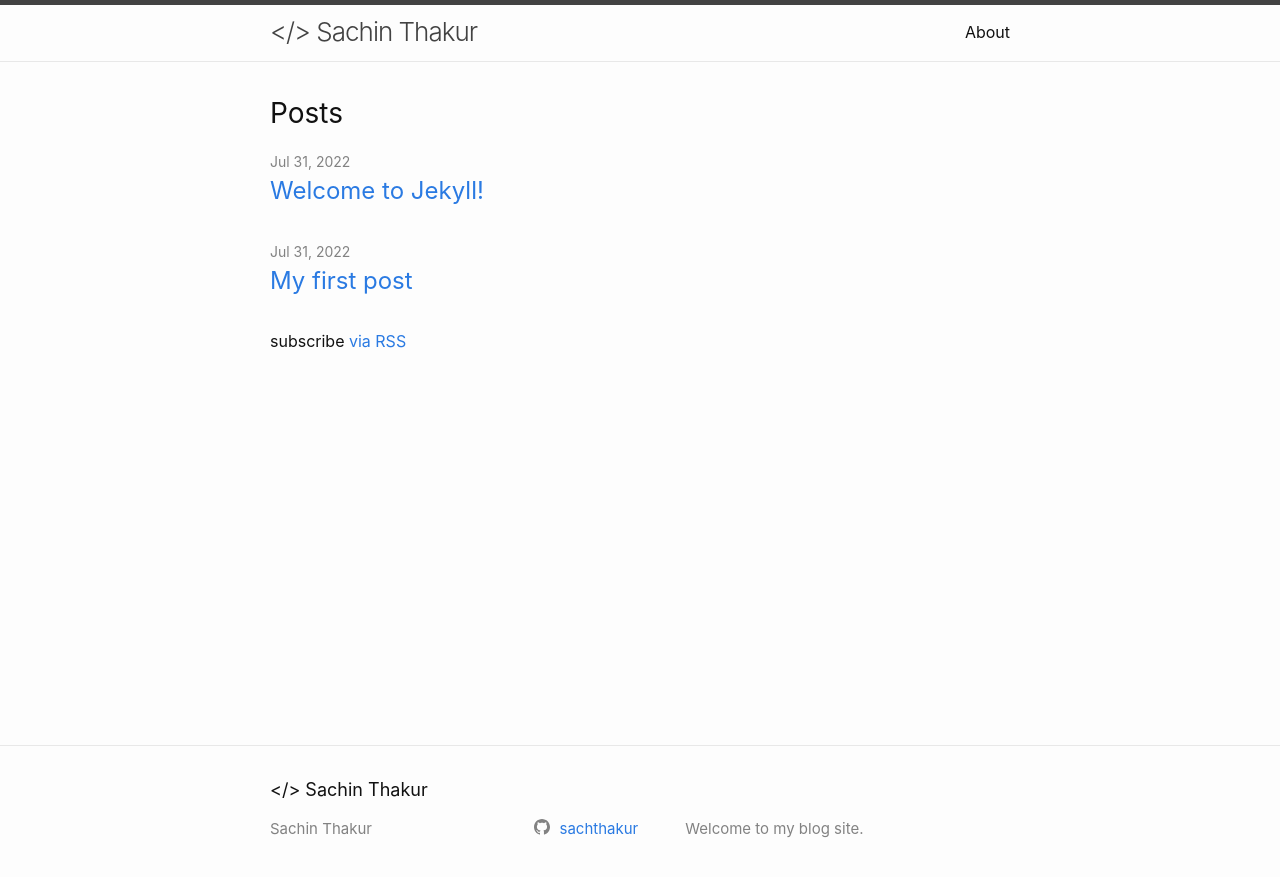
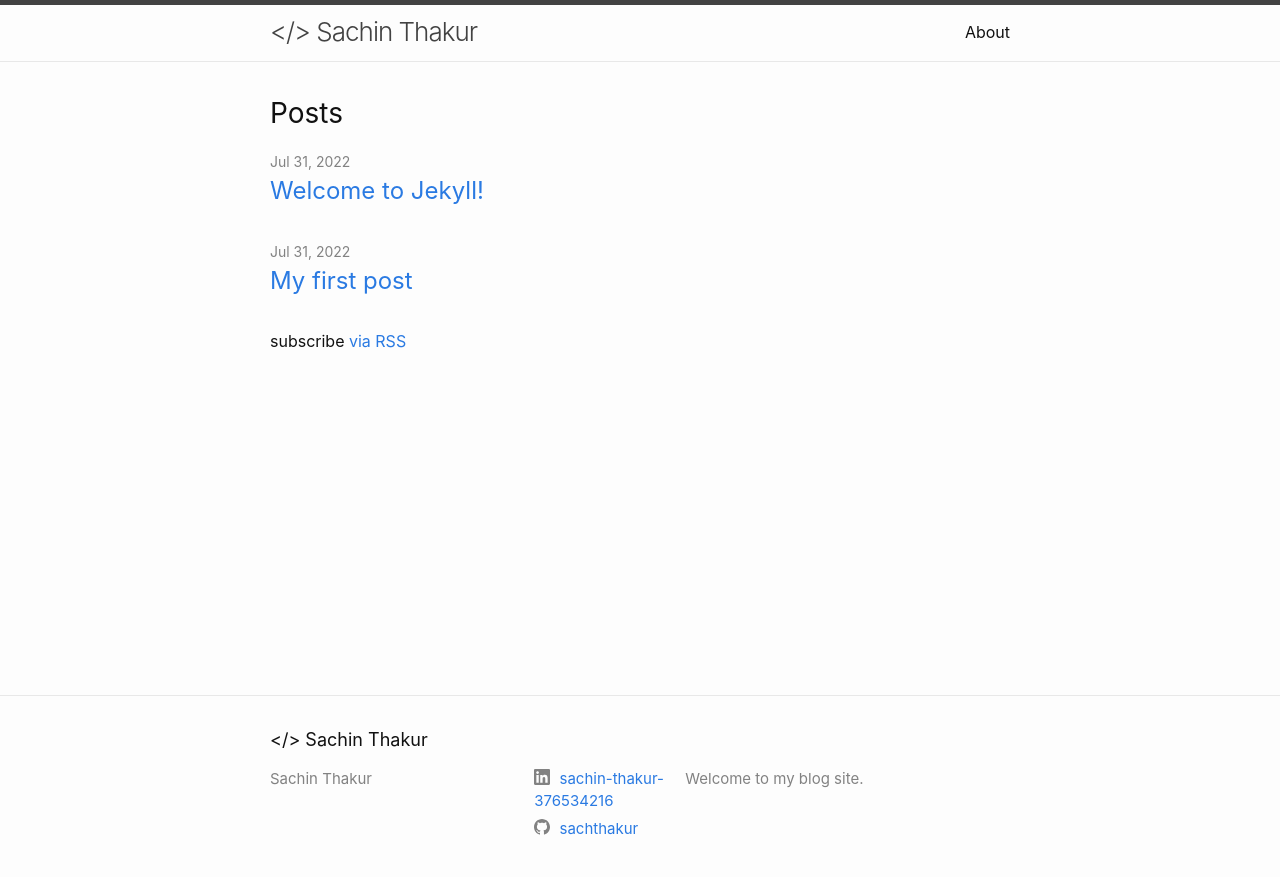
Before and after one commit to SachThakur/my-blog, a Jekyll site: the page built from index.markdown, in a window 1280 px wide. Shown: the top 877 px of the page. Built offline with Jekyll 4.4.1, drawn with Linux system fonts in a browser that asks for light colours.

Commit message:
Completed branding

```diff
--- a/_config.yml
+++ b/_config.yml
@@ -30,6 +30,11 @@ github_username:  sachthakur
 # Fields that minima uses but is not defaulted with styles
 
 author: Sachin Thakur
+linkedin_username: sachin-thakur-376534216
+
+
+# New fileds not defaulted by jekyll-new with minima theme
+
 
 # Build settings
 # Removed miima theme as it is now a regular theme
--- a/_includes/social.html
+++ b/_includes/social.html
@@ -1,10 +1,10 @@
 <ul class="social-media-list">
+  {%- if site.linkedin_username -%}<li><a href="https://www.linkedin.com/in/{{ site.linkedin_username| cgi_escape | escape }}"><svg class="svg-icon"><use xlink:href="{{ '/assets/minima-social-icons.svg#linkedin' | relative_url }}"></use></svg> <span class="username">{{ site.linkedin_username| escape }}</span></a></li>{%- endif -%}
   {%- if site.dribbble_username -%}<li><a href="https://dribbble.com/{{ site.dribbble_username| cgi_escape | escape }}"><svg class="svg-icon"><use xlink:href="{{ '/assets/minima-social-icons.svg#dribbble' | relative_url }}"></use></svg> <span class="username">{{ site.dribbble_username| escape }}</span></a></li>{%- endif -%}
   {%- if site.facebook_username -%}<li><a href="https://www.facebook.com/{{ site.facebook_username| cgi_escape | escape }}"><svg class="svg-icon"><use xlink:href="{{ '/assets/minima-social-icons.svg#facebook' | relative_url }}"></use></svg> <span class="username">{{ site.facebook_username| escape }}</span></a></li>{%- endif -%}
   {%- if site.flickr_username -%}<li><a href="https://www.flickr.com/photos/{{ site.flickr_username| cgi_escape | escape }}"><svg class="svg-icon"><use xlink:href="{{ '/assets/minima-social-icons.svg#flickr' | relative_url }}"></use></svg> <span class="username">{{ site.flickr_username| escape }}</span></a></li>{%- endif -%}
   {%- if site.github_username -%}<li><a href="https://github.com/{{ site.github_username| cgi_escape | escape }}"><svg class="svg-icon"><use xlink:href="{{ '/assets/minima-social-icons.svg#github' | relative_url }}"></use></svg> <span class="username">{{ site.github_username| escape }}</span></a></li>{%- endif -%}
   {%- if site.instagram_username -%}<li><a href="https://instagram.com/{{ site.instagram_username| cgi_escape | escape }}"><svg class="svg-icon"><use xlink:href="{{ '/assets/minima-social-icons.svg#instagram' | relative_url }}"></use></svg> <span class="username">{{ site.instagram_username| escape }}</span></a></li>{%- endif -%}
-  {%- if site.linkedin_username -%}<li><a href="https://www.linkedin.com/in/{{ site.linkedin_username| cgi_escape | escape }}"><svg class="svg-icon"><use xlink:href="{{ '/assets/minima-social-icons.svg#linkedin' | relative_url }}"></use></svg> <span class="username">{{ site.linkedin_username| escape }}</span></a></li>{%- endif -%}
   {%- if site.pinterest_username -%}<li><a href="https://www.pinterest.com/{{ site.pinterest_username| cgi_escape | escape }}"><svg class="svg-icon"><use xlink:href="{{ '/assets/minima-social-icons.svg#pinterest' | relative_url }}"></use></svg> <span class="username">{{ site.pinterest_username| escape }}</span></a></li>{%- endif -%}
   {%- for mst in site.mastodon -%}{%- if mst.username and mst.instance -%}<li><a href="https://{{ mst.instance| cgi_escape | escape}}/@{{mst.username}}"><svg class="svg-icon"><use xlink:href="{{ '/assets/minima-social-icons.svg#mastodon' | relative_url }}"></use></svg> <span class="username">{{ mst.username|escape }}</span></a></li>{%- endif -%}{%- endfor -%}
   {%- if site.twitter_username -%}<li><a href="https://www.twitter.com/{{ site.twitter_username| cgi_escape | escape }}"><svg class="svg-icon"><use xlink:href="{{ '/assets/minima-social-icons.svg#twitter' | relative_url }}"></use></svg> <span class="username">{{ site.twitter_username| escape }}</span></a></li>{%- endif -%}
```
